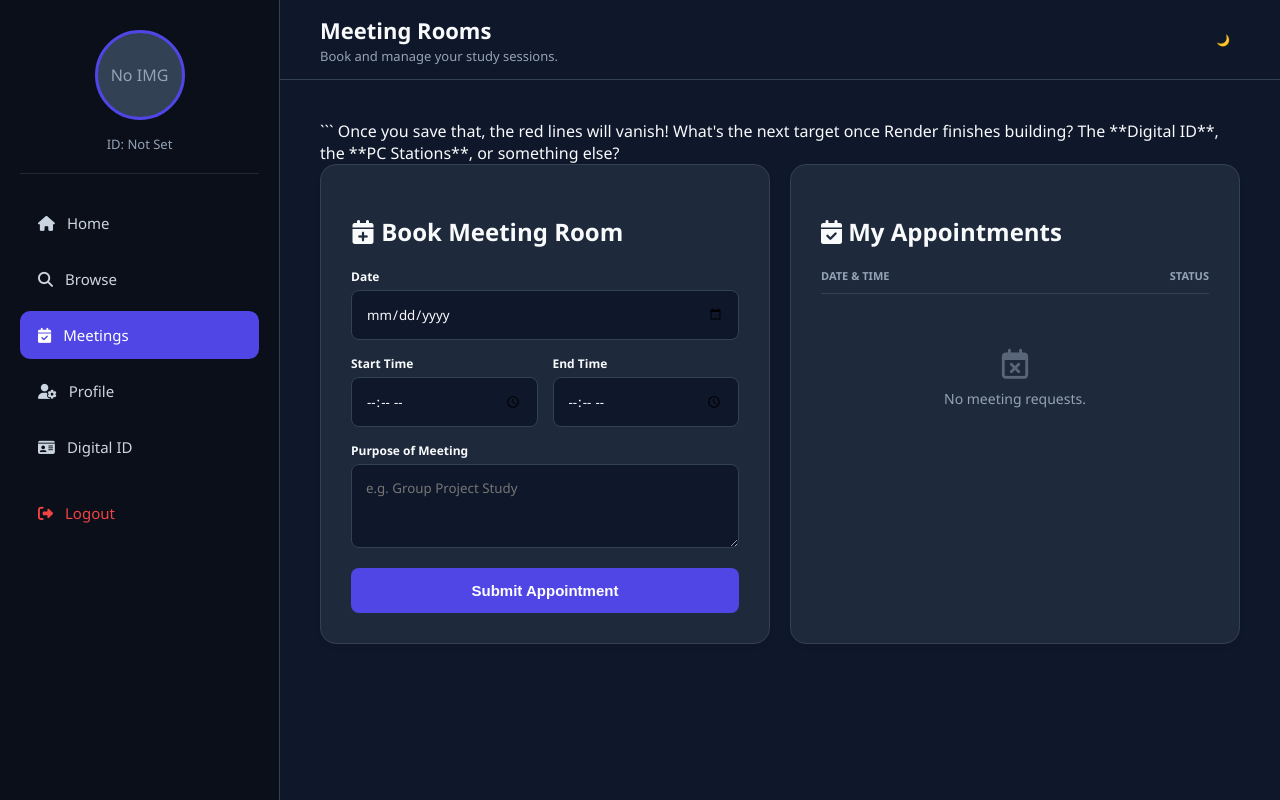
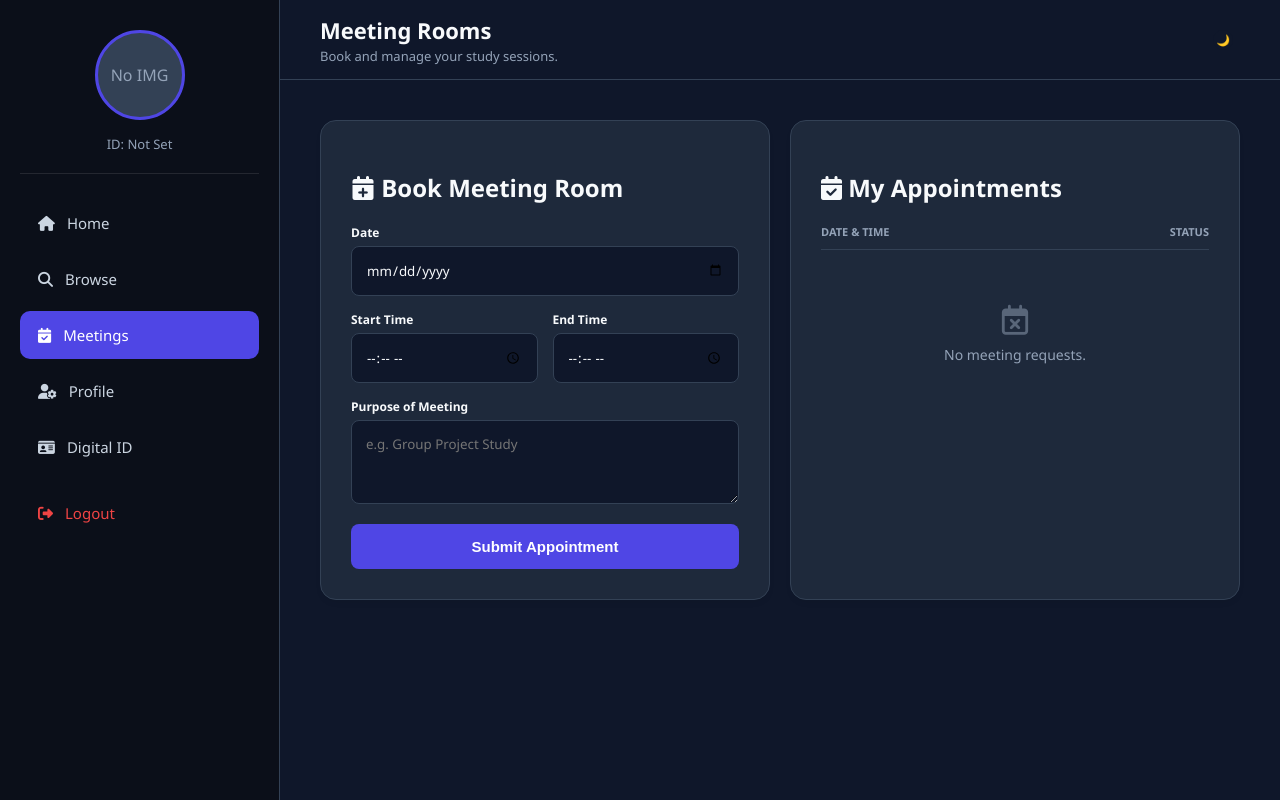
Before and after one commit to Gabyyy123/Library-Management-System---Django, a Django app: template catalog/templates/catalog/student_meetings.html in a window 1280 px wide. Run offline with Django 5.2, Linux system fonts and the light colour scheme; the template is opened without the code that fills it, so the values that code supplies are empty; some libraries are stand-ins or nearby versions.

Commit message:
Deleting the comment

````diff
--- a/catalog/templates/catalog/student_meetings.html
+++ b/catalog/templates/catalog/student_meetings.html
@@ -67,11 +67,6 @@
                     {% endif %}
                 {% endfor %}
             {% endif %}
-            ```
-
-Once you save that, the red lines will vanish!
-
-What's the next target once Render finishes building? The **Digital ID**, the **PC Stations**, or something else?
 
             <div style="display: grid; grid-template-columns: repeat(auto-fit, minmax(350px, 1fr)); gap: 20px;">
                 <div class="card" style="margin: 0;">
````
